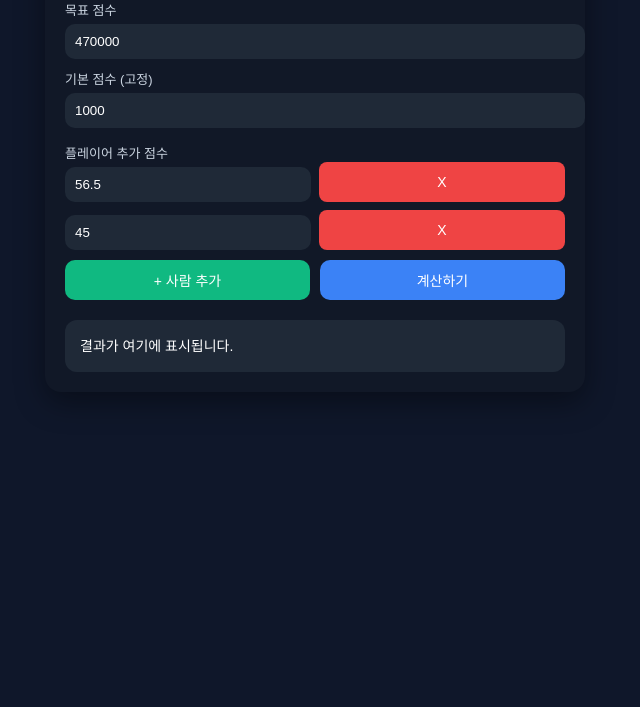
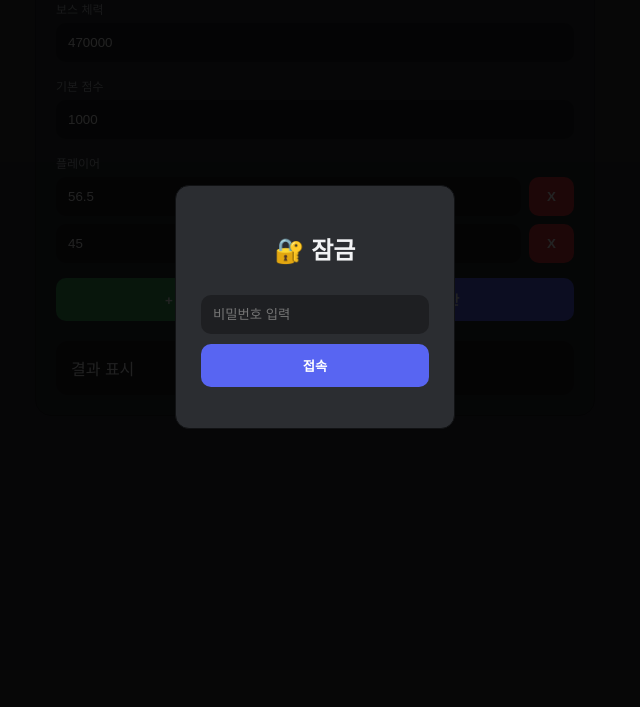
Before and after one commit to ijunyeong247-a11y/-, a plain HTML site: page index.html in a window 1280 px wide. Shown: the part 93-800 px from the top of the page, without its empty margins (325-965 px from the left). Drawn offline with Linux system fonts and the light colour scheme.

Commit message:
Refactor HTML structure and styles for raid calculator

```diff
--- a/index.html
+++ b/index.html
@@ -3,201 +3,370 @@
 <head>
 <meta charset="UTF-8" />
 <meta name="viewport" content="width=device-width, initial-scale=1.0"/>
-<title>레이드 점수 기여도 계산기</title>
+
+<title>레이드 계산기</title>
 
 <style>
-    body {
-        font-family: Arial, sans-serif;
-        background: #0f172a;
-        color: #fff;
-        margin: 0;
-        padding: 20px;
-        display: flex;
-        justify-content: center;
+
+*{
+    box-sizing:border-box;
 }
 
-    .container {
-        width: 100%;
-        max-width: 500px;
-        background: #111827;
-        padding: 20px;
-        border-radius: 16px;
-        box-shadow: 0 10px 30px rgba(0,0,0,0.4);
+body{
+    margin:0;
+    background:#313338;
+    color:#f2f3f5;
+    font-family:"gg sans","Noto Sans KR",sans-serif;
+    display:flex;
+    justify-content:center;
+    padding:20px;
 }
 
-    h1 {
-        font-size: 18px;
-        text-align: center;
-        margin-bottom: 15px;
+/* 🔐 잠금 */
+.lock{
+    position:fixed;
+    inset:0;
+    background:#000000dd;
+    display:flex;
+    align-items:center;
+    justify-content:center;
+    z-index:9999;
 }
 
-    label {
-        font-size: 13px;
-        margin-top: 10px;
-        display: block;
-        color: #cbd5e1;
+.lock-box{
+    background:#2b2d31;
+    padding:25px;
+    border-radius:14px;
+    width:280px;
+    text-align:center;
+    border:1px solid #111214;
 }
 
-    input {
-        width: 100%;
-        padding: 10px;
-        margin-top: 5px;
-        border-radius: 10px;
-        border: none;
-        outline: none;
-        background: #1f2937;
-        color: #fff;
+.lock-box input{
+    width:100%;
+    margin-top:10px;
+    padding:12px;
+    border-radius:10px;
+    border:none;
+    background:#1e1f22;
+    color:white;
 }
 
-    .players {
-        margin-top: 15px;
+.lock-box button{
+    margin-top:10px;
+    width:100%;
+    background:#5865f2;
+    color:white;
+    border:none;
+    padding:12px;
+    border-radius:10px;
+    font-weight:700;
+    cursor:pointer;
 }
 
-    .player {
-        display: flex;
-        gap: 8px;
-        margin-bottom: 8px;
+/* 메인 */
+.container{
+    width:100%;
+    max-width:560px;
+    background:#2b2d31;
+    border-radius:16px;
+    padding:20px;
+    border:1px solid #1e1f22;
 }
 
-    .player input {
-        flex: 1;
+.title{
+    font-size:22px;
+    font-weight:700;
+    margin-bottom:20px;
 }
 
-    .btn-row {
-        display: flex;
-        gap: 10px;
-        margin-top: 10px;
+/* 입력 */
+.section{
+    margin-bottom:15px;
 }
 
-    button {
-        flex: 1;
-        padding: 10px;
-        border: none;
-        border-radius: 10px;
-        cursor: pointer;
-        font-size: 14px;
+.label{
+    font-size:12px;
+    color:#b5bac1;
+    margin-bottom:6px;
 }
 
-    .add {
-        background: #10b981;
-        color: white;
+input{
+    width:100%;
+    padding:12px;
+    border-radius:10px;
+    border:none;
+    background:#1e1f22;
+    color:white;
 }
 
-    .calc {
-        background: #3b82f6;
-        color: white;
+/* 플레이어 */
+.player{
+    display:flex;
+    gap:8px;
+    margin-bottom:8px;
 }
 
-    .result {
-        margin-top: 20px;
-        background: #1f2937;
-        padding: 15px;
-        border-radius: 12px;
-        font-size: 14px;
-        line-height: 1.6;
+.player input{
+    flex:1;
 }
 
-    .highlight {
-        color: #60a5fa;
-        font-weight: bold;
+/* 버튼 */
+.btn-row{
+    display:flex;
+    gap:10px;
 }
 
-    .remove {
-        background: #ef4444;
-        color: white;
-        border-radius: 8px;
-        width: 40px;
+button{
+    padding:12px;
+    border:none;
+    border-radius:10px;
+    font-weight:700;
+    cursor:pointer;
 }
+
+.add{
+    flex:1;
+    background:#3ba55c;
+    color:white;
+}
+
+.calc{
+    flex:1;
+    background:#5865f2;
+    color:white;
+}
+
+.remove{
+    width:45px;
+    background:#da373c;
+    color:white;
+}
+
+/* 결과 */
+.result{
+    margin-top:20px;
+    background:#1e1f22;
+    padding:15px;
+    border-radius:12px;
+}
+
+/* 카드 */
+.summary{
+    display:grid;
+    grid-template-columns:1fr 1fr;
+    gap:10px;
+}
+
+.card{
+    background:#2b2d31;
+    padding:12px;
+    border-radius:12px;
+    margin-top:10px;
+    border:1px solid #111214;
+}
+
+.highlight{
+    color:#5865f2;
+    font-weight:700;
+}
+
 </style>
 </head>
 
 <body>
-<div class="container">
 
-    <h1>🎮 레이드 점수 기여도 계산기</h1>
+<!-- 🔐 잠금화면 -->
+<div id="lockScreen" class="lock">
+    <div class="lock-box">
 
-    <label>목표 점수</label>
-    <input type="number" id="target" value="470000">
+        <h2>🔐 잠금</h2>
 
-    <label>기본 점수 (고정)</label>
-    <input type="number" id="base" value="1000">
+        <input
+            type="password"
+            id="passwordInput"
+            placeholder="비밀번호 입력"
+        >
 
-    <div class="players" id="players">
-        <label>플레이어 추가 점수</label>
+        <button onclick="checkPassword()">
+            접속
+        </button>
 
-        <div class="player">
-            <input type="number" value="56.5" step="0.1">
-            <button class="remove" onclick="removePlayer(this)">X</button>
-        </div>
+        <p id="lockMsg"></p>
 
-        <div class="player">
-            <input type="number" value="45" step="0.1">
-            <button class="remove" onclick="removePlayer(this)">X</button>
     </div>
 </div>
 
+<!-- 메인 -->
+<div class="container">
+
+<div class="title">🎮 레이드 계산기</div>
+
+<div class="section">
+    <div class="label">보스 체력</div>
+    <input type="number" id="target" value="470000">
+</div>
+
+<div class="section">
+    <div class="label">기본 점수</div>
+    <input type="number" id="base" value="1000">
+</div>
+
+<div class="section">
+    <div class="label">플레이어</div>
+    <div id="players"></div>
+</div>
+
 <div class="btn-row">
-        <button class="add" onclick="addPlayer()">+ 사람 추가</button>
-        <button class="calc" onclick="calculate()">계산하기</button>
+    <button class="add" onclick="addPlayer()">+ 추가</button>
+    <button class="calc" onclick="calculate()">계산</button>
 </div>
 
 <div class="result" id="result">
-        결과가 여기에 표시됩니다.
+결과 표시
 </div>
 
 </div>
 
 <script>
-function addPlayer() {
+
+const PASSWORD = "1919";
+const playersDiv = document.getElementById("players");
+
+/* 🔐 비번 */
+function checkPassword(){
+
+    const input =
+        document.getElementById("passwordInput").value;
+
+    if(input === PASSWORD){
+
+        document.getElementById("lockScreen")
+            .style.display = "none";
+
+    }else{
+
+        document.getElementById("lockMsg")
+            .innerText = "비밀번호 틀림";
+
+    }
+}
+
+/* 저장 */
+function savePlayers(){
+
+    const values = [];
+
+    document.querySelectorAll(".player input")
+    .forEach(i=>values.push(i.value));
+
+    localStorage.setItem(
+        "raid_players",
+        JSON.stringify(values)
+    );
+}
+
+/* 생성 */
+function createPlayer(v=30){
+
     const div = document.createElement("div");
     div.className = "player";
+
     div.innerHTML = `
-        <input type="number" value="30" step="0.1">
+        <input type="number" value="${v}" onchange="savePlayers()">
         <button class="remove" onclick="removePlayer(this)">X</button>
     `;
-    document.getElementById("players").appendChild(div);
+
+    playersDiv.appendChild(div);
 }
 
-function removePlayer(btn) {
-    btn.parentElement.remove();
+/* 불러오기 */
+function loadPlayers(){
+
+    const saved =
+        JSON.parse(localStorage.getItem("raid_players"));
+
+    if(saved?.length){
+
+        saved.forEach(v=>createPlayer(v));
+
+    }else{
+
+        createPlayer(56.5);
+        createPlayer(45);
+
+    }
 }
 
-function calculate() {
-    const target = parseFloat(document.getElementById("target").value);
-    const base = parseFloat(document.getElementById("base").value);
+/* 추가 */
+function addPlayer(){
+    createPlayer(30);
+    savePlayers();
+}
 
-    const inputs = document.querySelectorAll(".player input");
+/* 삭제 */
+function removePlayer(btn){
 
-    let perSecList = [];
+    if(document.querySelectorAll(".player").length <= 1){
+        return alert("최소 1명");
+    }
 
-    inputs.forEach(input => {
-        const add = parseFloat(input.value);
-        const perSec = base + (add * 10);
-        perSecList.push(perSec);
+    btn.parentElement.remove();
+    savePlayers();
+}
+
+/* 계산 */
+function calculate(){
+
+    const target =
+        parseFloat(document.getElementById("target").value)||0;
+
+    const base =
+        parseFloat(document.getElementById("base").value)||0;
+
+    let list = [];
+
+    document.querySelectorAll(".player input")
+    .forEach(i=>{
+        list.push(base + (parseFloat(i.value||0)*10));
     });
 
-    const totalPerSec = perSecList.reduce((a,b)=>a+b,0);
+    const total = list.reduce((a,b)=>a+b,0);
 
-    let resultHTML = "";
+    if(total <= 0) return;
 
-    const timeSec = target / totalPerSec;
+    const time = target / total;
+    const wave = Math.ceil(target / total) + 1;
 
-    resultHTML += `⏱ 예상 시간: <span class="highlight">${timeSec.toFixed(2)}초</span><br><br>`;
-    resultHTML += `📊 기여도 & 점수 분배<br><br>`;
+    let html = `
+        <div class="summary">
+            <div class="card">
+                ⏱ <span class="highlight">${time.toFixed(2)}초</span>
+            </div>
 
-    perSecList.forEach((ps, i) => {
-        const con = (ps / totalPerSec) * 100;
-        const myTarget = target * (con / 100);
+            <div class="card">
+                🌊 <span class="highlight">${wave} WAVE</span>
+            </div>
+        </div>
+    `;
 
-        resultHTML += `
+    list.forEach((v,i)=>{
+
+        const per = (v/total)*100;
+
+        html += `
+        <div class="card">
             플레이어 ${i+1}<br>
-            - 기여도: <span class="highlight">${con.toFixed(2)}%</span><br>
-            - 할당 점수: <span class="highlight">${myTarget.toFixed(0)}</span><br><br>
-        `;
+            기여도: <span class="highlight">${per.toFixed(1)}%</span>
+        </div>`;
     });
 
-    document.getElementById("result").innerHTML = resultHTML;
+    document.getElementById("result").innerHTML = html;
 }
+
+/* 시작 */
+loadPlayers();
+
 </script>
 
 </body>
```
Lines whose indentation alone changed are shown as unchanged.
